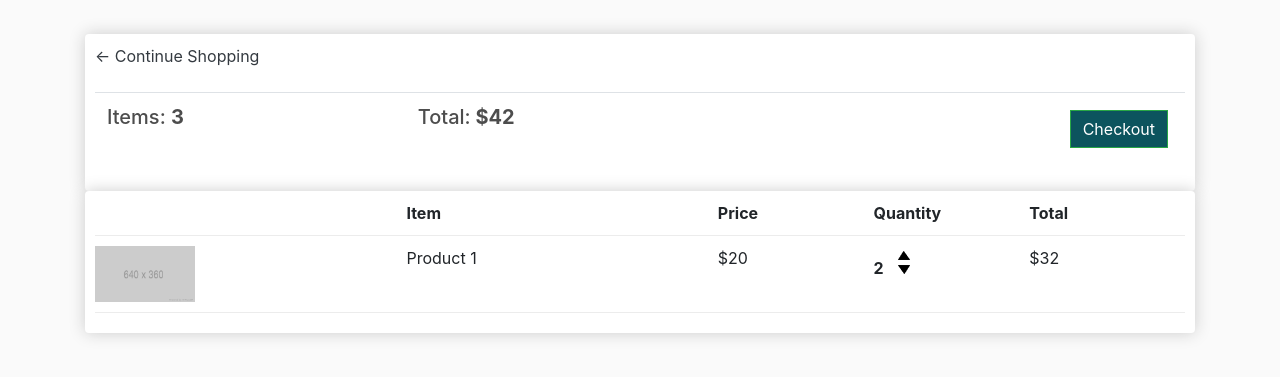
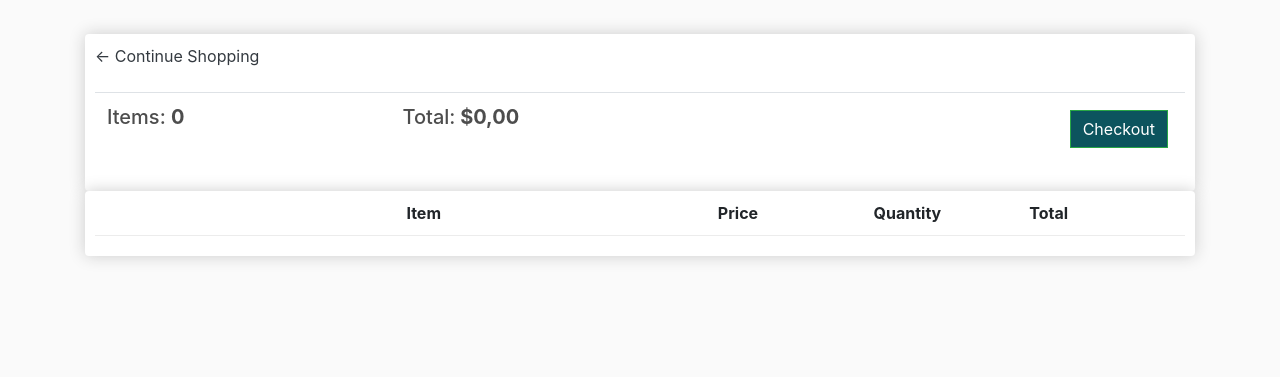
Before and after one commit to lelecodog/projetoEcomerce, a Django app: page /cart/ in a window 1280 px wide. Shown: the part 57-434 px from the top of the page. Run offline with Django 5.2, Linux system fonts and the light colour scheme; lists and menus that the app fills with data are empty; some libraries are stand-ins or nearby versions.

Commit message:
Data structure: rederizando no cart.html e checkout.html

```diff
--- a/store/templates/store/cart.html
+++ b/store/templates/store/cart.html
@@ -12,8 +12,8 @@
                     <br>
                     <table class="table">
                          <tr>
-                              <th><h5>Items: <strong>3</strong></h5></th>
-                              <th><h5>Total:<strong> $42</strong></h5></th>
+                              <th><h5>Items: <strong>{{ order.get_cart_items }}</strong></h5></th>
+                              <th><h5>Total:<strong> ${{ order.get_cart_total|floatformat:2 }}</strong></h5></th>
                               <th>
                                    <a style="float: right; margin: 5px;" class="btn btn-success bg-dark" href="{% url 'checkout' %}">Checkout</a>
                               </th>
@@ -31,20 +31,22 @@
                          <div style="flex:1"><strong>Total</strong></div>
                     </div>
 
+                    {% for item in items %}
                     <div class="cart-row">
-                         <div style="flex:2"><img class="row-image" src="{% static 'images/placeholder.png' %}"></div>
-                         <div style="flex:2"><p>Product 1</p></div>
-                         <div style="flex:1"><p>$20</p></div>
+                         <div style="flex:2"><img class="row-image" src="{{ item.product.imageURL }}"></div>
+                         <div style="flex:2"><p>{{ item.product.name }}</p></div>
+                         <div style="flex:1"><p>{{ item.product.price|floatformat:2 }}</p></div>
                          <div style="flex:1">
-                              <p class="quantity">2</p>
+                              <p class="quantity">{{ item.quantity }}</p>
                               <div class="quantity">
                                    <img class="chg-quantity" src="{% static 'images/arrow-up.png' %}">
 
                                    <img class="chg-quantity" src="{% static 'images/arrow-down.png' %}">
                               </div>
                          </div>
-                         <div style="flex:1"><p>$32</p></div>
+                         <div style="flex:1"><p>${{ item.get_cart_total|floatformat:2 }}</p></div>
                     </div>
+                    {% endfor %}
                </div>
           </div>
      </div>
--- a/store/templates/store/store.html
+++ b/store/templates/store/store.html
@@ -4,7 +4,7 @@
 
      <div class="row">
           {% for product in products %}
-          <div class="col-lg-4">
+          <div class="col-lg-4" style="margin-bottom: 20px;">
                <img class="thumbnail" src="{{product.imageURL}}" alt="product image">
                <div class="box-element product">
                     <h6><strong>{{product.name}}</strong></h6>
--- a/store/views.py
+++ b/store/views.py
@@ -7,9 +7,27 @@ def store(request):
     return render(request, 'store/store.html', context)
 
 def cart(request):
-    context = {}
+    if request.user.is_authenticated:
+        customer = request.user.customer
+        order, created = Order.objects.get_or_create(customer=customer, complete=False)
+        items = order.orderitem_set.all()
+    else:
+        # Create empty cart for non-logged in users
+        items = []
+        order = {'get_cart_total': 0, 'get_cart_items': 0}
+
+    context = {'items': items, 'order': order}
     return render(request, 'store/cart.html', context)
 
 def checkout(request):
-    context = {}
+    if request.user.is_authenticated:
+        customer = request.user.customer
+        order, created = Order.objects.get_or_create(customer=customer, complete=False)
+        items = order.orderitem_set.all()
+    else:
+        # Create empty cart for non-logged in users
+        items = []
+        order = {'get_cart_total': 0, 'get_cart_items': 0}
+
+    context = {'items': items, 'order': order}
     return render(request, 'store/checkout.html', context)
```
Also changed, not shown: store/models.py (+20 -0 lines), store/templates/store/checkout.html (+8 -6 lines), db.sqlite3, static/images/book.png (added), static/images/book1.png (deleted), static/images/book2.jpeg (added), static/images/book2.jpg (deleted), static/images/book3.jpg (added), static/images/book4.jpg (added), static/images/book4_GZLU1xq.jpg (added), static/images/book_COCUpI6.png (added).
